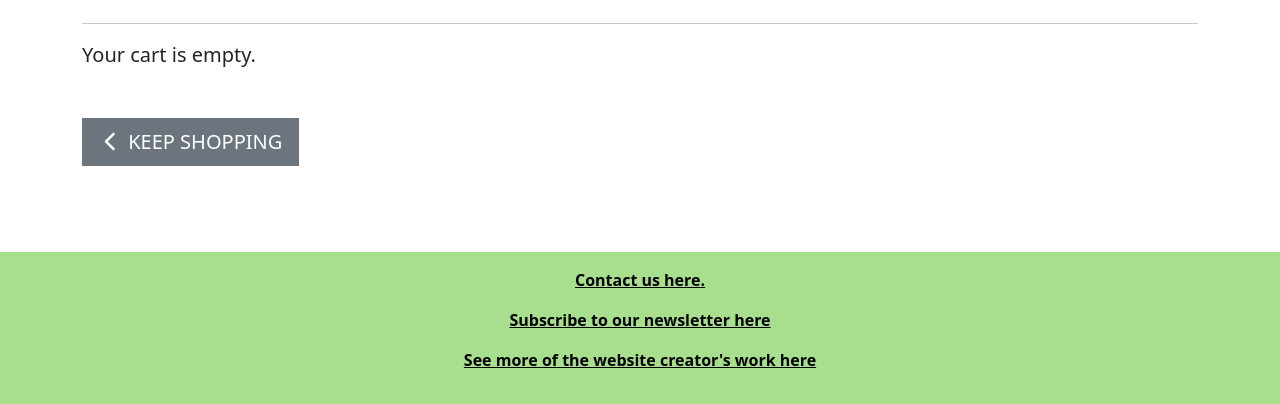
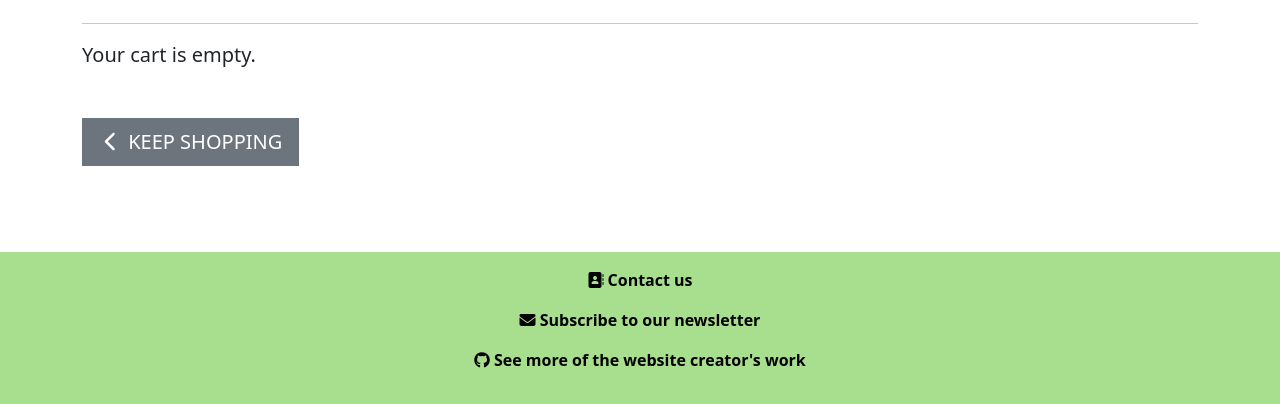
Before and after one commit to Dekeypetey40/kaberg-design, a Django app: page /cart/ in a window 1280 px wide. Shown: the part 396-800 px from the top of the page. Run offline with Django 4.2, Linux system fonts and the light colour scheme; some libraries are stand-ins or nearby versions.

Commit message:
Add FA icons to the footer

```diff
--- a/static/css/base.css
+++ b/static/css/base.css
@@ -325,6 +325,12 @@ select option[value=""] {
 footer {
     margin-top: auto;
 }
+.footer-text {
+    text-decoration: none;
+}
+.text-underline-hover:hover {
+    text-decoration: underline;
+  }
 /* -------------------------------- Media Queries */
 
 /* Slightly larger container on xl screens */
--- a/templates/base.html
+++ b/templates/base.html
@@ -147,16 +147,16 @@
             <div class="col d-flex flex-column justify-content-center">
             <p class="text-center">
                 <a class="text-underline-hover footer-text fw-bolder text-black"
-                    aria-label="Contact us here" href="{% url 'contact_us' %}">Contact us
-                    here.</a>
+                    aria-label="Contact us" href="{% url 'contact_us' %}"><i class="fa-solid fa-address-book"></i> Contact us
+                    </a>
             </p>
             <p class="text-center">
                 <a class="text-underline-hover footer-text fw-bolder text-black"
-                aria-label="Subscribe to our newsletter here" href="{% url 'subscribe' %}">Subscribe to our newsletter here</a>
+                aria-label="Subscribe to our newsletter here" href="{% url 'subscribe' %}"><i class="fa-solid fa-envelope"></i> Subscribe to our newsletter</a>
             </p>
             <p class="text-center"><a class="text-underline-hover footer-text fw-bolder text-black" target="_blank"
-                aria-label="See more of the website creator's work here" href="https://github.com/Dekeypetey40">
-                See more of the website creator's work here</a>
+                aria-label="See more of the website creator's work" href="https://github.com/Dekeypetey40">
+                <i class="fa-brands fa-github"></i> See more of the website creator's work</a>
             </p>
             </div>
         </div>
```
